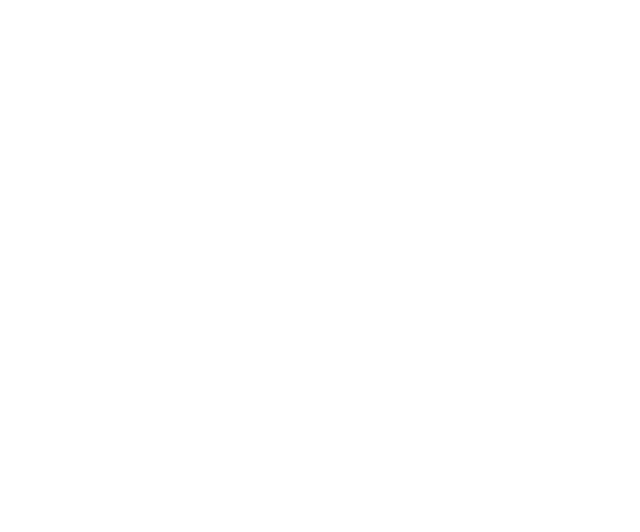
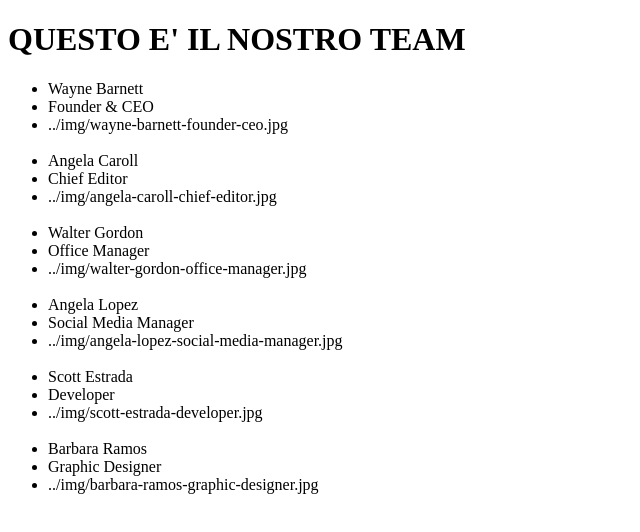
Before and after one commit to robpap96/js-our-team, a plain HTML site: page index.html in a window 1280 px wide. Shown: the whole page, without its empty margins (0-640 px from the left). Drawn offline with Linux system fonts and the light colour scheme.

Commit message:
milestone 2 completata

```diff
--- a/index.html
+++ b/index.html
@@ -8,6 +8,11 @@
     <link rel="stylesheet" href="css/style.css">
 </head>
 <body>
+
+    <h1>QUESTO E' IL NOSTRO TEAM</h1>
+    <ul id="list-item">
+
+    </ul>
     <script src="js/main.js"></script>
 </body>
 </html>
--- a/js/main.js
+++ b/js/main.js
@@ -1,10 +1,74 @@
+// MILESTONE 0:
+// Creare l’array di oggetti con le informazioni fornite.
+// MILESTONE 1:
+// Stampare su console, per ogni membro del team, le informazioni di nome, ruolo e la stringa della foto
+// MILESTONE 2:
+// Stampare le stesse informazioni su DOM sottoforma di stringhe
+// BONUS 1:
+// Trasformare la stringa foto in una immagine effettiva
+// BONUS 2:
+// Organizzare i singoli membri in card/schede
+
+
 "use strict";
 
 const team = [
 
     {
-        nome: ''
+        nome: 'Wayne Barnett',
+        ruolo: 'Founder & CEO',
+        foto: '../img/wayne-barnett-founder-ceo.jpg'
+    },
 
+    {
+        nome: 'Angela Caroll',
+        ruolo: 'Chief Editor',
+        foto: '../img/angela-caroll-chief-editor.jpg'
+    },
+
+    {
+        nome: 'Walter Gordon',
+        ruolo: 'Office Manager',
+        foto: '../img/walter-gordon-office-manager.jpg'
+    },
+
+    {
+        nome: 'Angela Lopez',
+        ruolo: 'Social Media Manager',
+        foto: '../img/angela-lopez-social-media-manager.jpg'
+    },
+
+    {
+        nome: 'Scott Estrada',
+        ruolo: 'Developer',
+        foto: '../img/scott-estrada-developer.jpg'
+    },
+
+    {
+        nome: 'Barbara Ramos',
+        ruolo: 'Graphic Designer',
+        foto: '../img/barbara-ramos-graphic-designer.jpg'
     },
 
 ];
+
+const memberList = document.getElementById("list-item");
+
+for(let key in team) {
+
+    const member = `
+        <li>
+            ${team[key].nome}
+        </li>
+        <li>
+            ${team[key].ruolo}
+        </li>
+        <li>
+            ${team[key].foto}
+        </li> <br>
+
+    `;
+    memberList.innerHTML += member;
+
+    // team[key]
+}
```
Also changed, not shown: img/angela-caroll-chief-editor.jpg (added), img/angela-lopez-social-media-manager.jpg (added), img/barbara-ramos-graphic-designer.jpg (added), img/scott-estrada-developer.jpg (added), img/walter-gordon-office-manager.jpg (added), img/wayne-barnett-founder-ceo.jpg (added).
